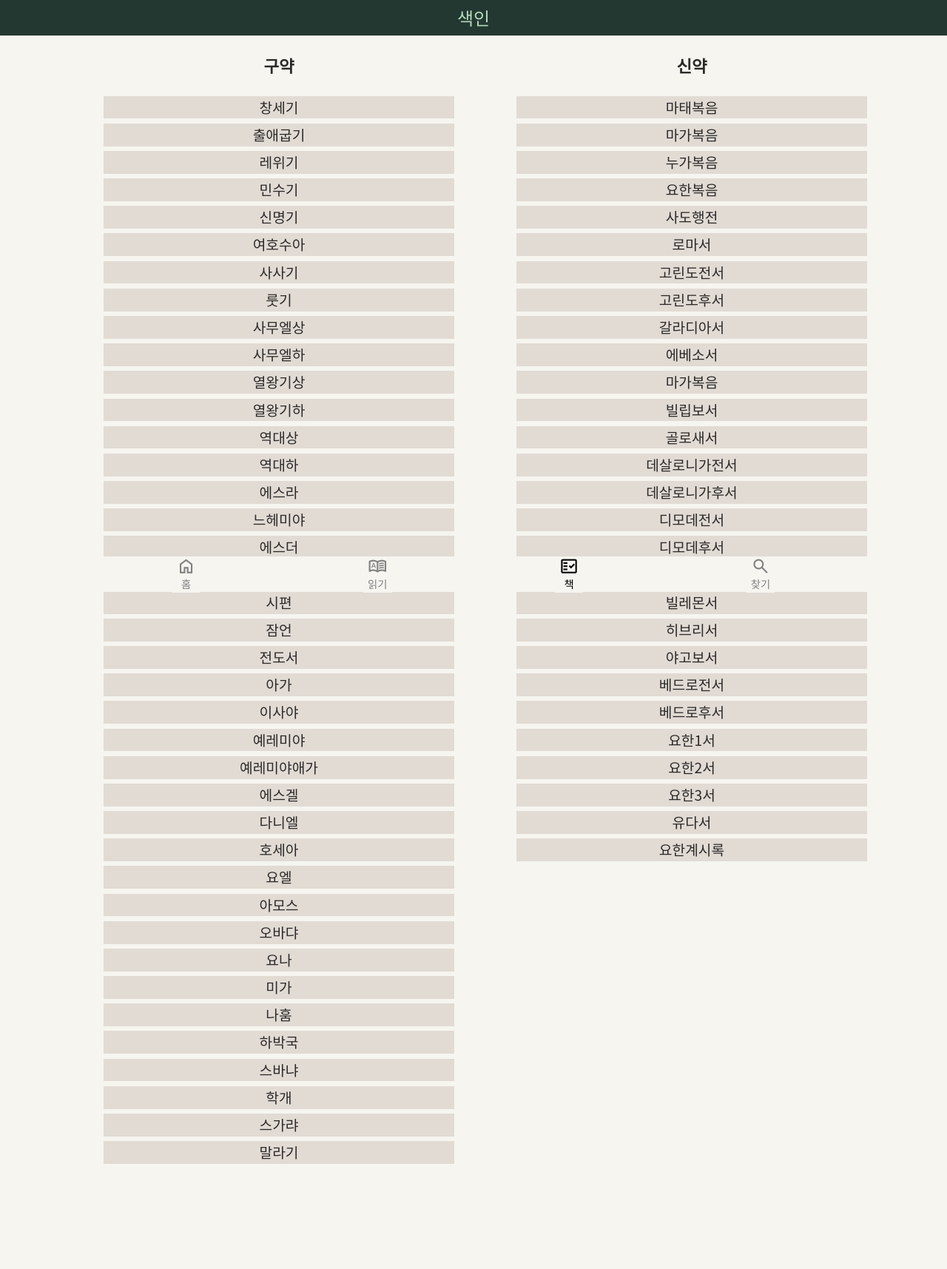
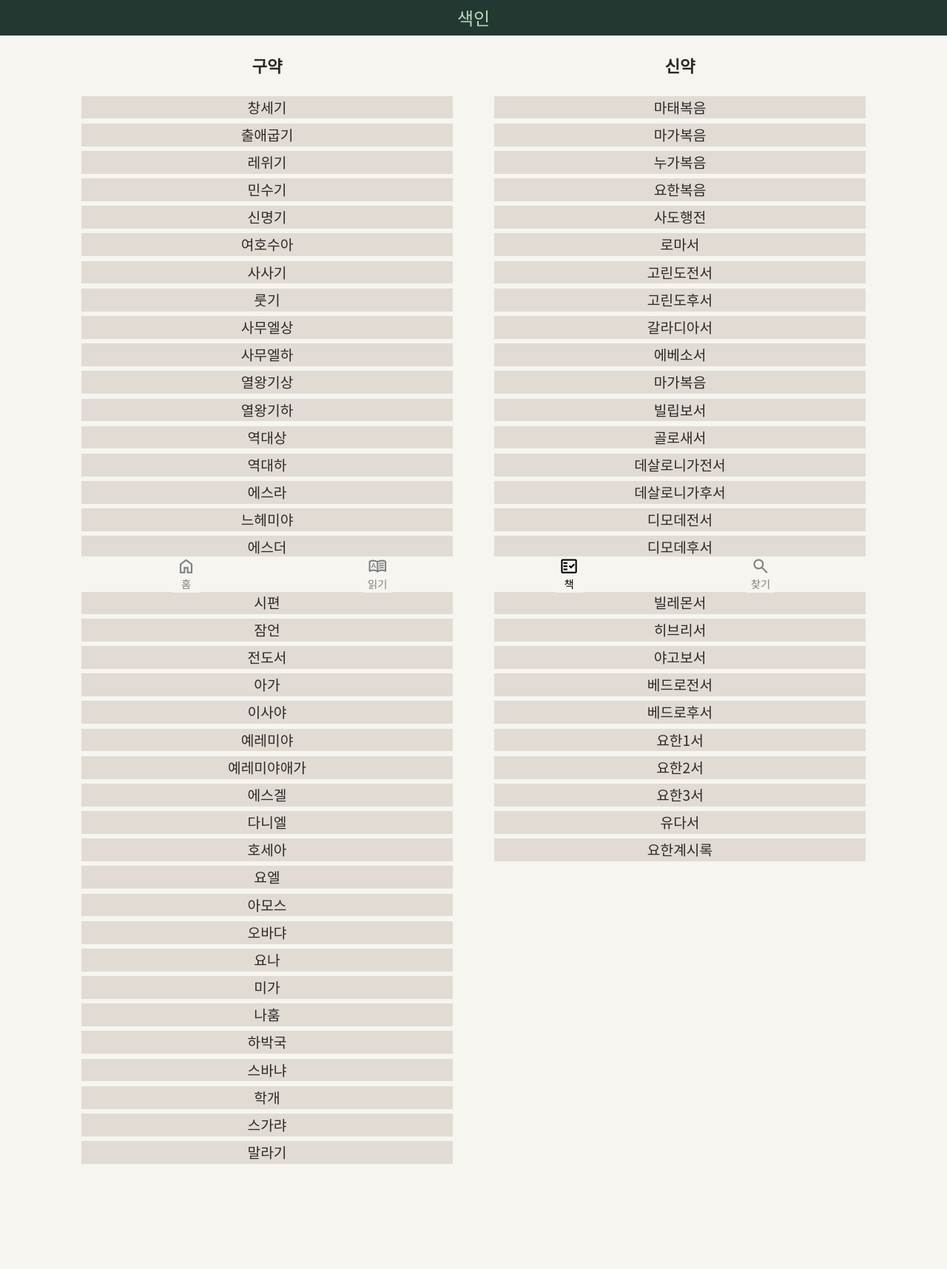
Before and after one commit to kangkyungjun/primebible, a Django app: page /select in a window 1280 px wide. Shown: the whole page at 74% size. Run offline with Django 5.2, Linux system fonts and the light colour scheme; some libraries are stand-ins or nearby versions.

Commit message:
2402191159

```diff
--- a/templates/main/select.html
+++ b/templates/main/select.html
@@ -8,7 +8,6 @@
 }
 
 .container1 > div {
-        padding-left:2rem;
         text-align: center;
         width: 100%;
 }
```
